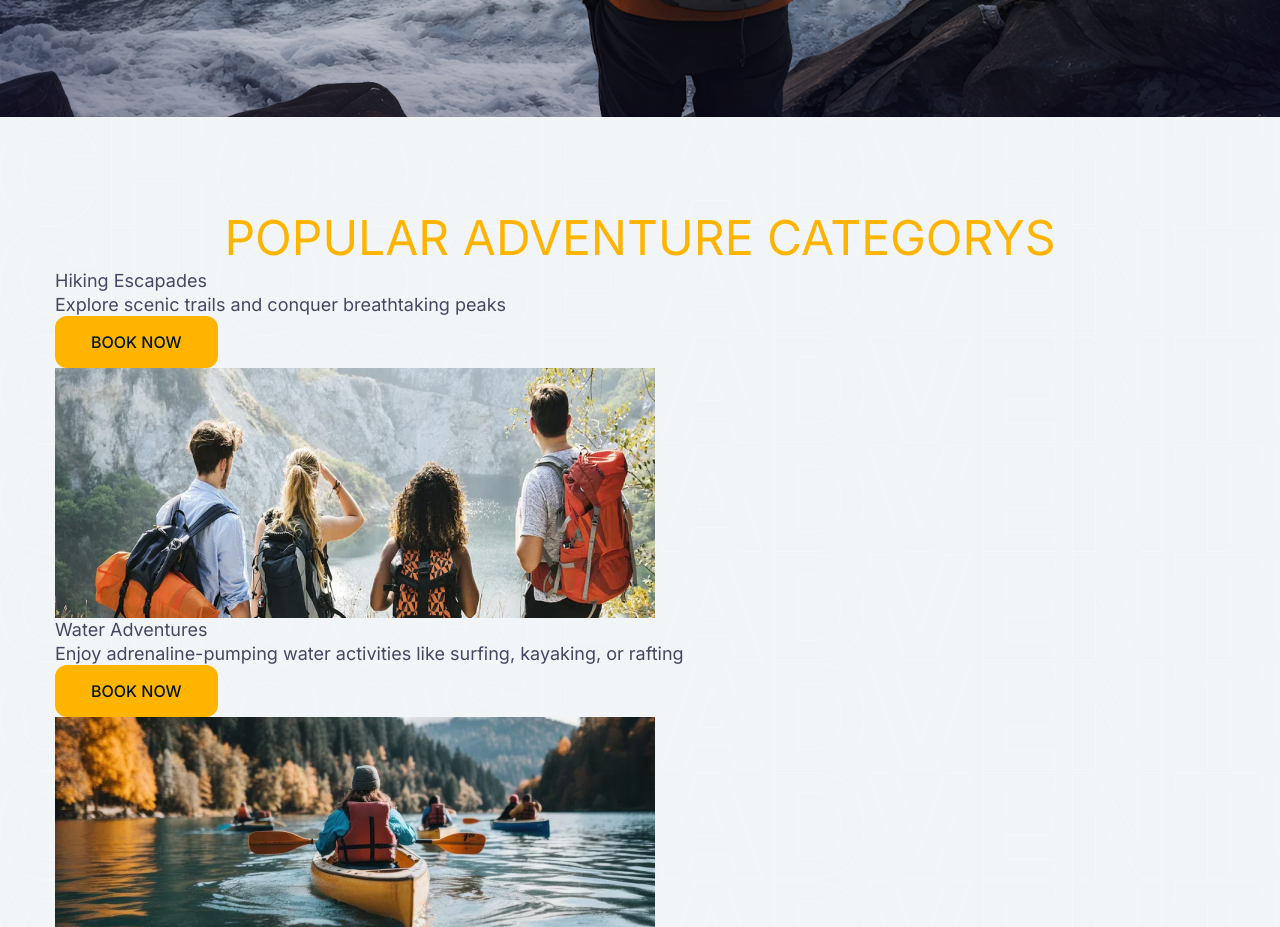
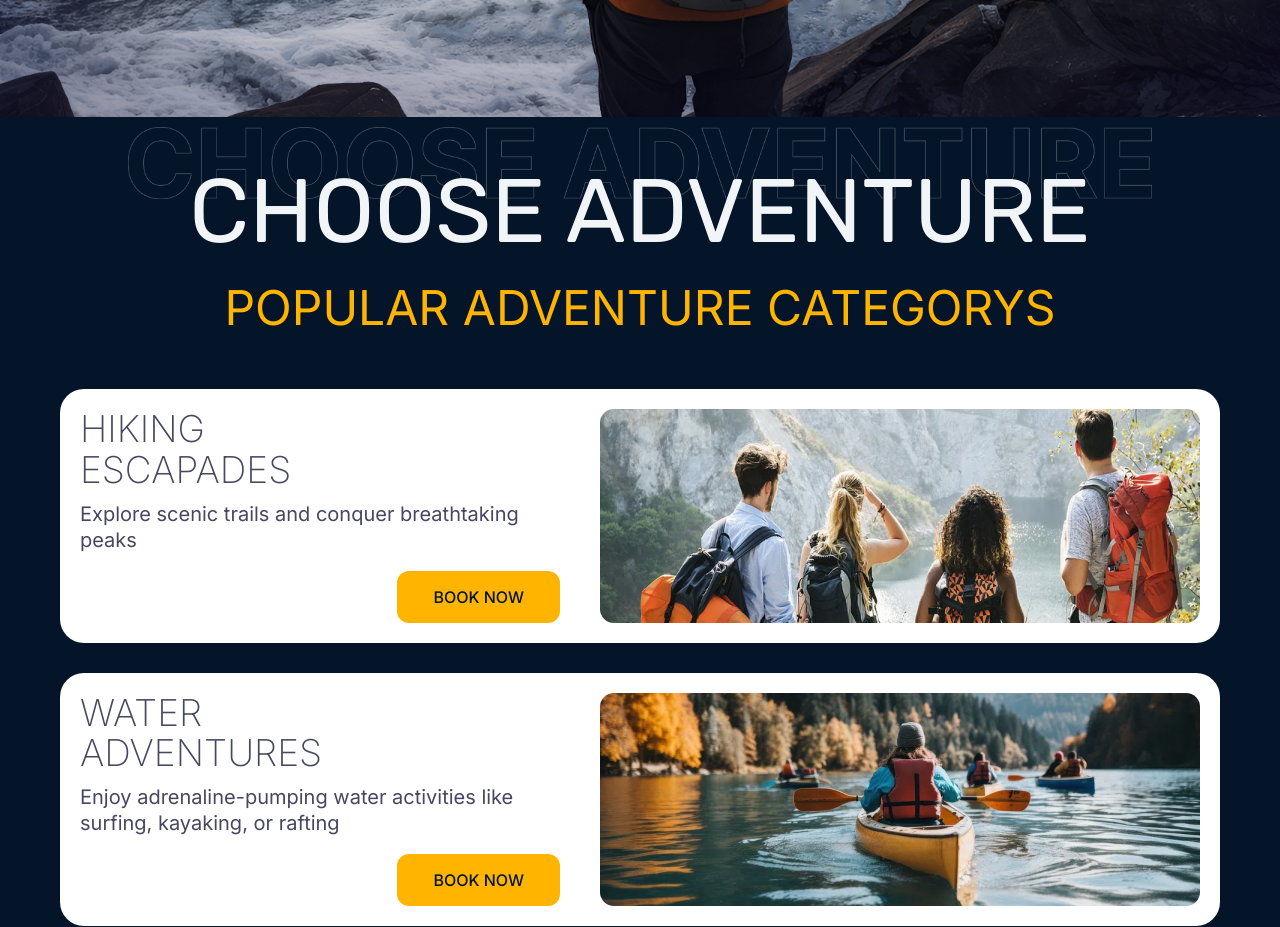
Before and after one commit to oilprint/adventure-online-com, a website: page app/index.html in a window 1280 px wide. Shown: the part 683-1610 px from the top of the page. Drawn offline with nearby package versions, Linux system fonts and the light colour scheme; files that its build step writes are made by us from their sources.

Commit message:
fixed  category after merge dev to  category-2

```diff
--- a/app/scss/global/_global.scss
+++ b/app/scss/global/_global.scss
@@ -69,6 +69,19 @@ main {
   color: $accent;
 }
 
+.section {
+  background-repeat: no-repeat;
+  background-position: top 10px center;
+  background-size: 80vw;
+
+  padding: 50px 0 70px;
+  background-color: $dark;
+
+  &--light {
+    background-color: $light;
+  }
+}
+
 .social {
    &__title {
      font-size: 32px;
--- a/app/scss/index.scss
+++ b/app/scss/index.scss
@@ -4,3 +4,4 @@
 // @import '../../node_modules/swiper/modules/navigation/navigation.scss';
 
 @import 'lego/hero';
+@import 'lego/category';
```
Also changed, not shown: app/html/pages/index.html (+1 -0 lines), app/index.html (+1 -1 lines).
